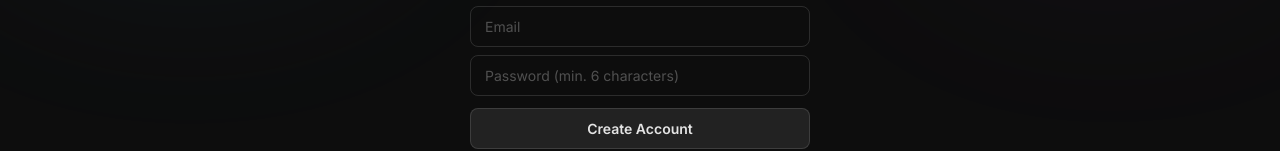
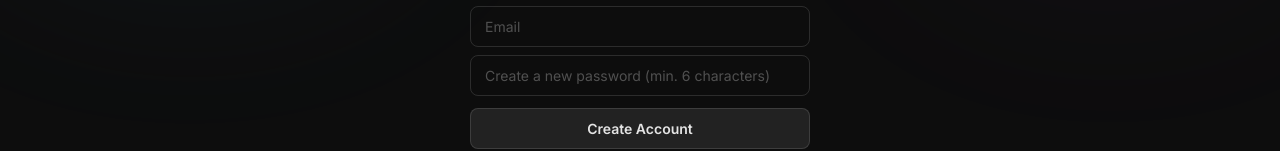
Before and after one commit to KennedyOfosu/ExamsPulse, a React (Vite) app in the folder client/: page /register in a window 1280 px wide. Shown: the part 329-480 px from the top of the page. Built offline with nearby package versions, Linux system fonts and the light colour scheme; no server answers.

Commit message:
Clarify password placeholder on registration

```diff
--- a/client/src/pages/Register.jsx
+++ b/client/src/pages/Register.jsx
@@ -73,7 +73,7 @@ export default function Register() {
             id="reg-password"
             type="password"
             className="login-input"
-            placeholder="Password (min. 6 characters)"
+            placeholder="Create a new password (min. 6 characters)"
             value={password}
             onChange={e => setPassword(e.target.value)}
             required
```
